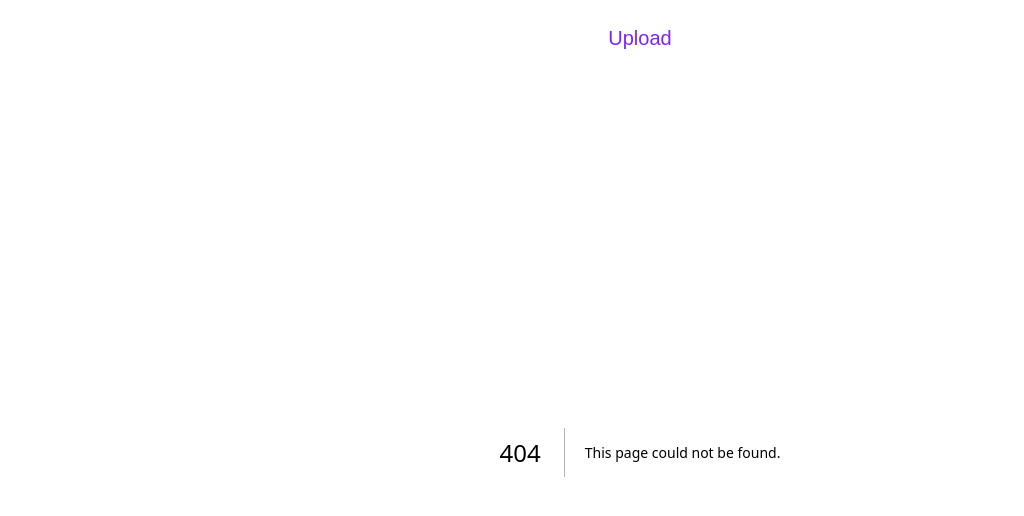
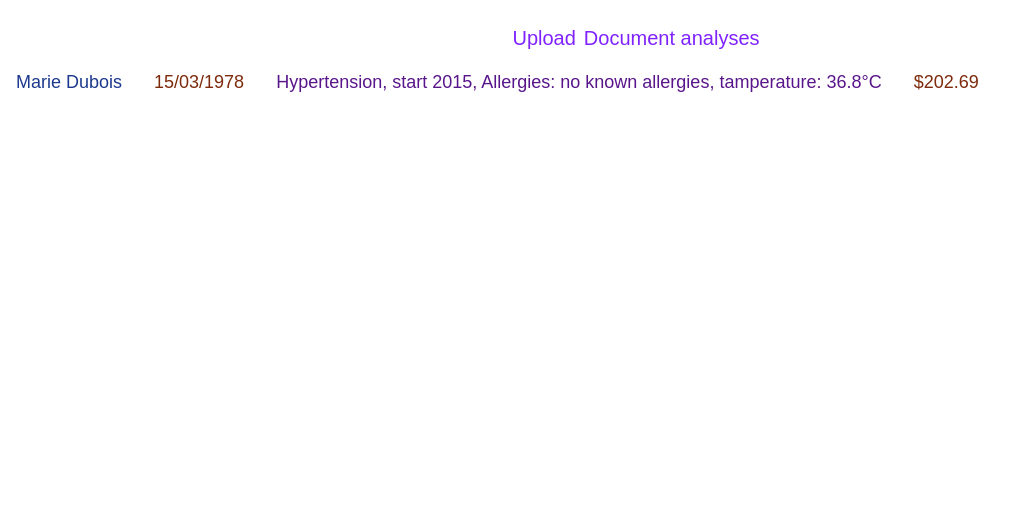
Before and after one commit to fanomezantsoa-angela/Document_viewer, a Next.js app in the folder neuroknowia_test/: page /Analyses in a window 1280 px wide. Before the commit this address had no page. Shown: the top 516 px of the page, without its empty margins (0-1024 px from the left). Built offline with nearby package versions, Linux system fonts and the light colour scheme.

Commit message:
highlight and interaction 1

```diff
--- /dev/null
+++ b/neuroknowia_test/app/Analyses/HighlightComponent.tsx
@@ -0,0 +1,60 @@
+"use client"
+import data from "../Mock_Data/Highlighting_data.json"
+ import Tooltip from '@mui/material/Tooltip';
+export default function HighlightComponent(){
+       interface Entity { text: string; type: string; start: number; end: number; confidence: number; context: string; }
+    const data_analysis = data.entities
+
+    console.log(data.document_id)
+    function highlighting_data(text: string){
+
+             const patterns = {
+                date: /^(0?[1-9]|1[0-2])\/\d{1,2}\/(19|20)\d\d$/g,
+                name: /\b[A-Z][a-z]+(?:\s[A-Z][a-z]+)+\b/g,
+                place: /\b(?:City|Town|Village|County|Province|State|Region|District|Republic|Kingdom)\s+[A-Z][a-z]+\b|\b[A-Z][a-z]+(?:,\s[A-Z][a-z]+)?\b/g,
+                medical: /\b[a-zA-Z]+(itis|osis|emia|pathy|algia|ectomy|ology|phobia|plasia|genic|gies|gie)\b/g,
+                money: /\b(?:\$|€|£)?\s?\d{1,3}(?:,\d{3})*(?:\.\d+)?\b/g
+            };
+        if(text.match(patterns.date)){
+            return "text-green-900"
+
+        }
+        else if(text.match(patterns.medical)){
+            return "text-purple-900"
+
+        }
+        else if(text.match(patterns.name) || text.match(patterns.place)){
+            return "text-blue-900"
+
+        }
+        else if(text.match(patterns.money)){
+            return "text-orange-900"
+
+        }
+
+
+
+
+    }
+
+   function Tooltip_title_content(entity: Entity){
+    return `type: ${entity.type}\nconfidence: ${entity.confidence}\n`
+   }
+
+
+
+    return(
+
+        <div className="flex flex-row justify-items-center">
+            {data_analysis.map((entity)=>(
+           <div className="text-lg m-2 p-2 flex flex-row justify-items-center"    >
+
+        <Tooltip title={Tooltip_title_content(entity)} arrow>
+            <span className={highlighting_data(entity.text)}>{entity.text}</span>
+        </Tooltip>
+
+           </div>
+           ))}
+        </div>
+    )
+}
--- /dev/null
+++ b/neuroknowia_test/app/Analyses/HighlightFIlter.tsx
@@ -0,0 +1,14 @@
+import { div } from "framer-motion/client"
+import data from "../Mock_Data/Highlighting_data.json"
+export default function HighlightFilter(){
+
+    return(
+        <div>
+
+        </div>
+
+
+
+    )
+
+}
--- /dev/null
+++ b/neuroknowia_test/app/Analyses/page.tsx
@@ -0,0 +1,12 @@
+import HighlightComponent from "./HighlightComponent"
+export default function Highlight(){
+
+
+
+    return(
+
+        <div>
+         <HighlightComponent/>
+        </div>
+    )
+}
--- a/neuroknowia_test/app/Component/Forms/uploadform.tsx
+++ b/neuroknowia_test/app/Component/Forms/uploadform.tsx
@@ -52,7 +52,7 @@ export default function UploadForm() {
                 />
 
 
-                <button className='text-violet-600 border-2 p-2 rounded m-2' type='submit'>Submit</button>
+                <button className='text-violet-600 border-2 p-2 rounded m-2 focus:outline-offset-2 focus:outline-violet-500 active:bg-violet-700' type='submit'>Submit</button>
             </form>
         </div>
 
--- /dev/null
+++ b/neuroknowia_test/app/Mock_Data/Highlighting_data.json
@@ -0,0 +1,40 @@
+
+{
+  "document_id": "med_report_001",
+  "entities": [
+    {
+      "text": "Marie Dubois",
+      "type": "PERSON",
+      "start": 45,
+      "end": 57,
+      "confidence": 0.98,
+      "context": "Patient"
+    },
+    {
+      "text": "15/03/1978",
+      "type": "DATE",
+      "start": 72,
+      "end": 82,
+      "confidence": 0.95,
+      "context": "Date of Birth"
+    },
+    {
+      "text": "Hypertension, start 2015, Allergies: no known allergies, tamperature: 36.8°C ",
+      "type": "Medical terms",
+      "start": 90,
+      "end": 120,
+      "confidence": 0.95,
+      "context": "general check-up"
+    },
+    {
+      "text": "$202.69",
+      "type": "financial amount",
+      "start": 125,
+      "end": 160,
+      "confidence": 0.95,
+      "context": "Medical Bills"
+    }
+
+
+  ]
+}
--- a/neuroknowia_test/app/Upload/page.tsx
+++ b/neuroknowia_test/app/Upload/page.tsx
@@ -25,7 +25,7 @@ export default function Upload() {
                     size="small"
                     type="submit"
                     onClick={handleOpen}
-                    className='ml-24 '
+                    className='ml-24 text-violet-600  border-violet-600 border-2 p-2 rounded'
                 >
                     Upload
                 </Button>
--- a/neuroknowia_test/app/layout.tsx
+++ b/neuroknowia_test/app/layout.tsx
@@ -14,8 +14,9 @@ export default function RootLayout({
 
         <html lang="en">
       <body>
-       <nav className="flex items-center justify-center mt-6" >
-        <Link className="text-violet-600 text-xl font-medium" href="/Upload">Upload</Link>
+       <nav className="flex items-center justify-center justify-items-center mt-6" >
+        <Link className="text-violet-600 text-xl font-medium mr-2" href="/Upload">Upload</Link>
+        <Link className="text-violet-600 text-xl font-medium mr-2" href="/Analyses">Document analyses</Link>
        </nav>
       {children}
       </body>
```
